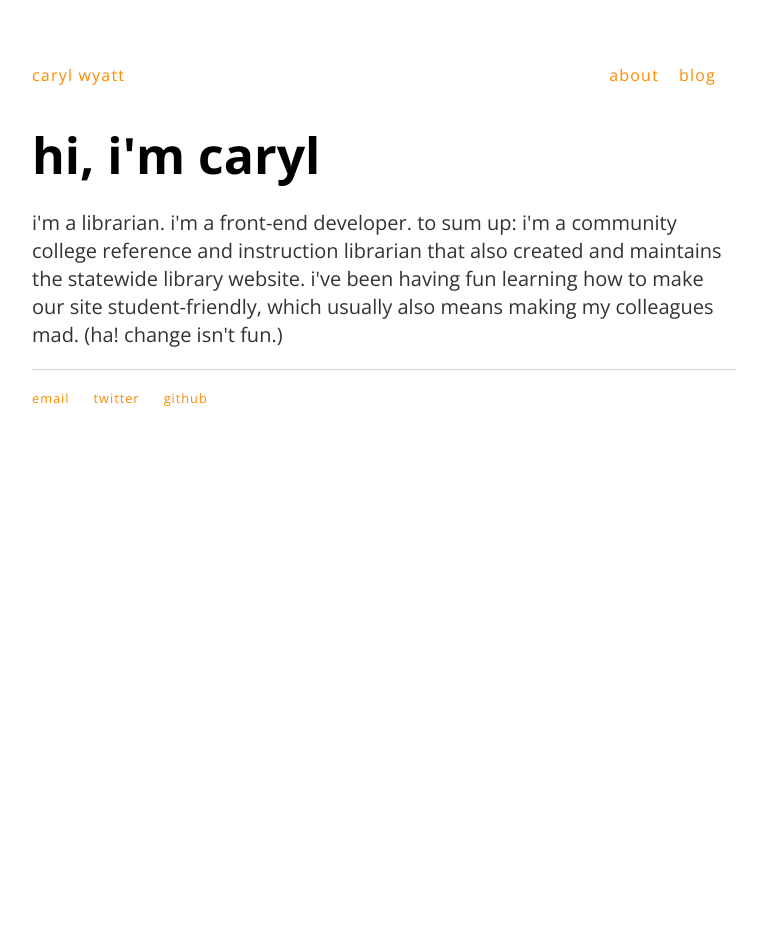
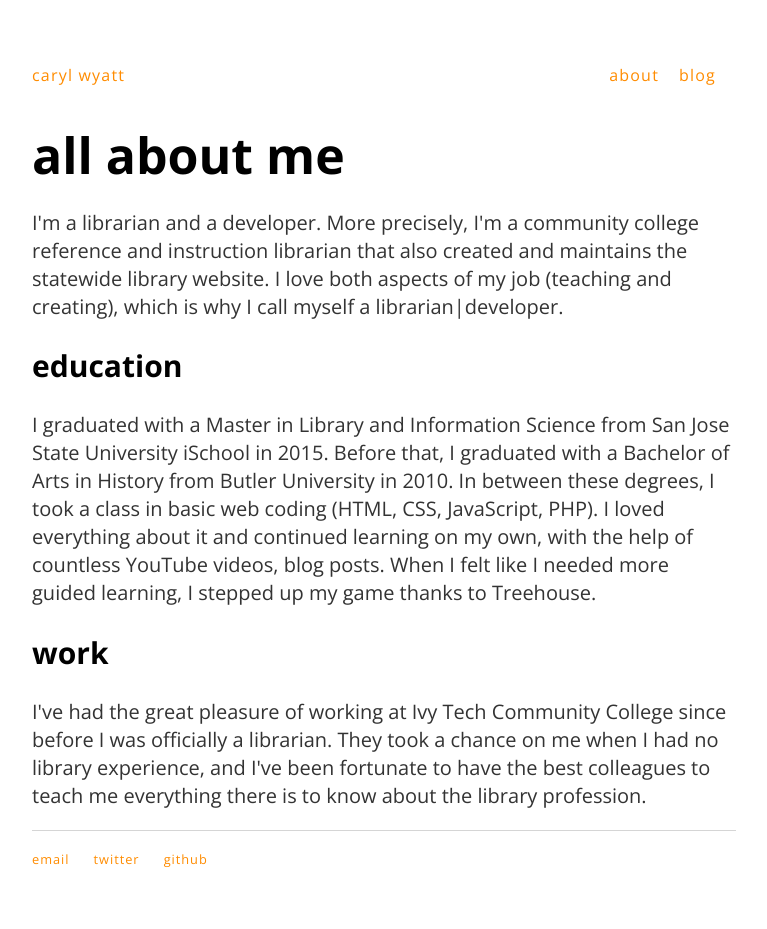
Before and after one commit to carylwyatt/carylwyatt.github.io, a Jekyll site: the page built from about/index.html, in a window 1280 px wide. Shown: the whole page, without its empty margins (256-1023 px from the left). Built offline with Jekyll 4.4.1, drawn with Linux system fonts in a browser that asks for light colours; before the commit the page ends 900 px from its top, so only the background shows below that.

Commit message:
Update index.html
beefed up the "about" page to read more like a resume

```diff
--- a/about/index.html
+++ b/about/index.html
@@ -4,8 +4,14 @@ title: about caryl
 ---
 
 <div class="blurb">
-        		<h1>hi, i'm caryl</h1>
-				<p>i'm a librarian. i'm a front-end developer. to sum up: i'm a community college reference and instruction librarian that also created and maintains the statewide library website. i've been having fun learning how to make our site student-friendly, which usually also means making my colleagues mad. (ha! change isn't fun.)</p>
+<h1>all about me</h1>
+<p>I'm a librarian and a developer. More precisely, I'm a community college reference and instruction librarian that also created and maintains the statewide library website. I love both aspects of my job (teaching and creating), which is why I call myself a librarian|developer.</p>
+
+	<h2>education</h2>
+	<p>I graduated with a Master in Library and Information Science from San Jose State University iSchool in 2015. Before that, I graduated with a Bachelor of Arts in History from Butler University in 2010. In between these degrees, I took a class in basic web coding (HTML, CSS, JavaScript, PHP). I loved everything about it and continued learning on my own, with the help of countless YouTube videos, blog posts. When I felt like I needed more guided learning, I stepped up my game thanks to Treehouse.</p>
+
+	<h2>work</h2>
+	<p>I've had the great pleasure of working at Ivy Tech Community College since before I was officially a librarian. They took a chance on me when I had no library experience, and I've been fortunate to have the best colleagues to teach me everything there is to know about the library profession.</p>
 
 
 </div><!-- /.blurb -->
```
